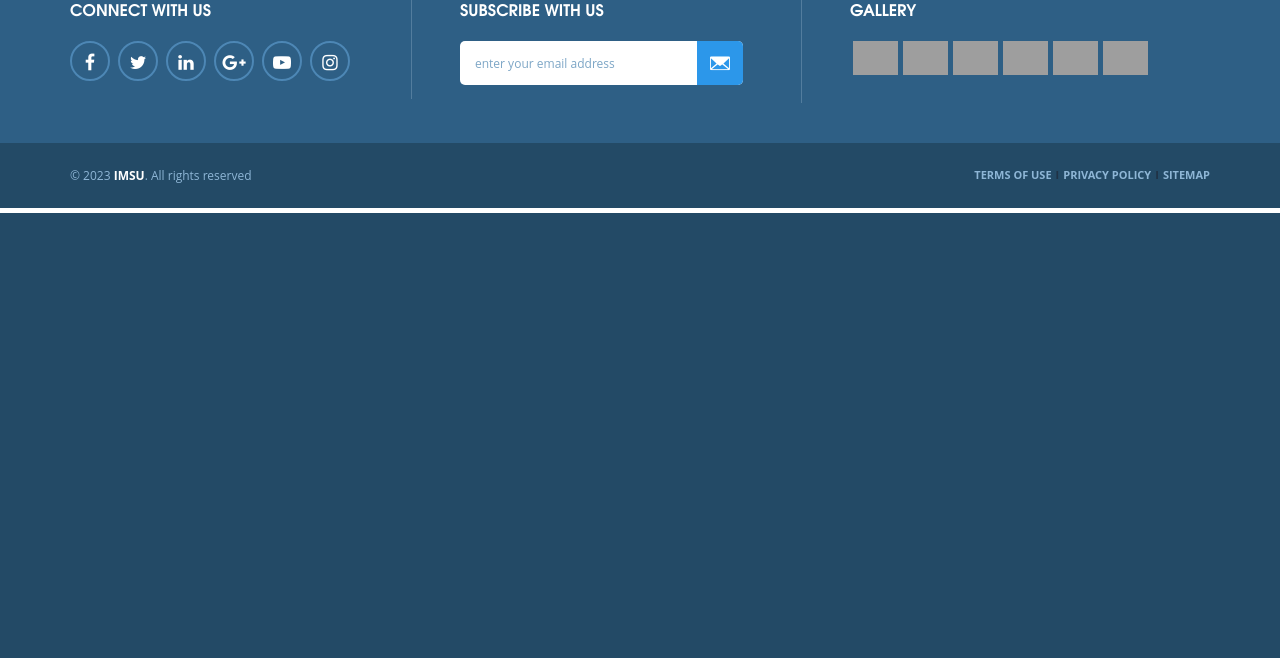
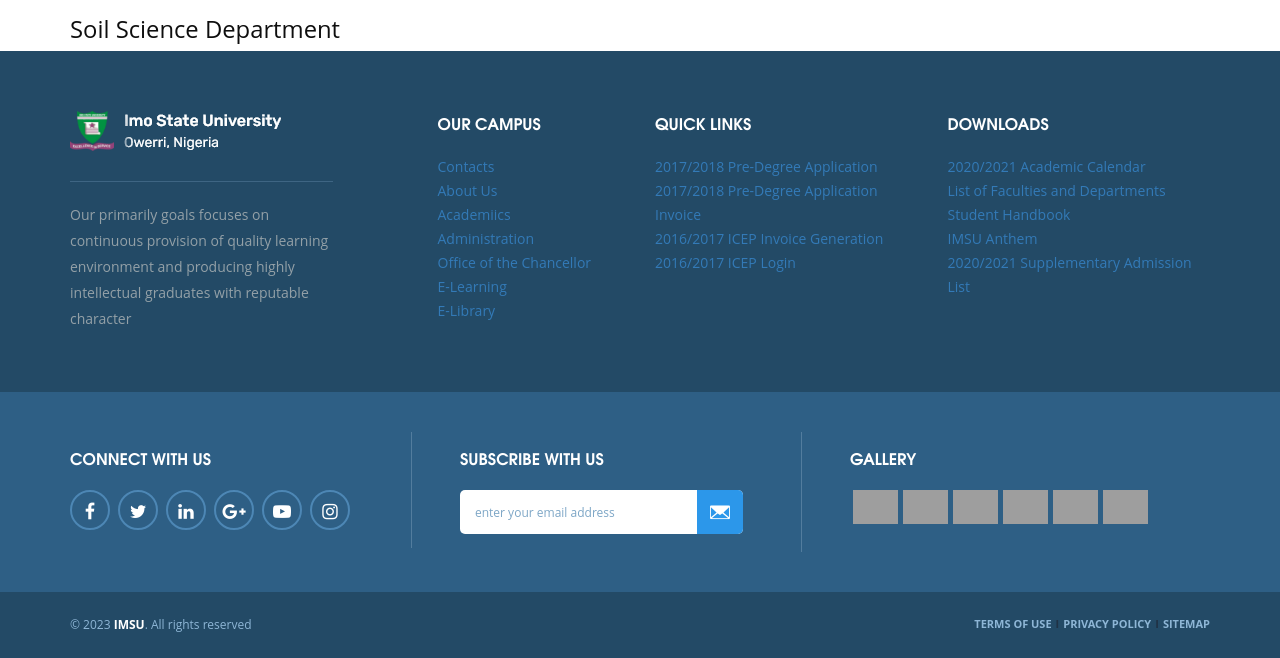
Before and after one commit to xmartina/imsu-v2, a PHP site: page /faculty.agriculture.veterinary.medicine.php in a window 1280 px wide. Shown: the part 587-1245 px from the top of the page. Before the commit the page ends 800 px from the top, so only its background shows below. Run offline with PHP 8.4, Linux system fonts and the light colour scheme; data that the repository does not hold is empty; some web fonts are replaced; grey boxes are pictures that could not be loaded.

Commit message:
updating faculties block

```diff
--- a/faculty.agriculture.veterinary.medicine.php
+++ b/faculty.agriculture.veterinary.medicine.php
@@ -1,5 +1,49 @@
 <?php
 require_once ('header.php');
+?>
+    <style>
+        .pb-3em{
+            padding-bottom:1.3em;
+        }
+        .img-box.bg-1{
+            background-image: url('https://imsu.edu.ng/assets/img/imsu/campus.jpeg');
+        }
+        .img-box{
+            width: 100%;
+            height: 23em;
+            background-size: cover;
+        }
+        .department-body{
+            padding-top: 1.2em;
+            padding-bottom: .7em;
+        }
+        .department-name{
+            font-size: 1.7em;
+            color: #0e0e0e;
+        }
+    </style>
+    <div class="department-block">
+        <div class="container">
+            <h2 class="Facuties-h2 text-center pb-3em">
+                <?php echo $pageName ? $pageName: 'All Faculties'; ?>
+            </h2>
+            <div class="row gy-5 gx-3">
+                <div class="col-lg-4">
+                    <div class="department-head">
+                        <div class="img-box bg-1"></div>
+                    </div>
+                    <div class="department-body">
+                        <div class="department-name">
+                            Soil Science Department
+                        </div>
+                    </div>
+                </div>
 
+            </div>
+        </div>
+    </div>
+
+
+<?php
 require_once ('footer.php');
 ?>
```
